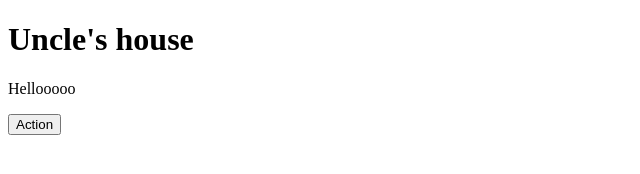
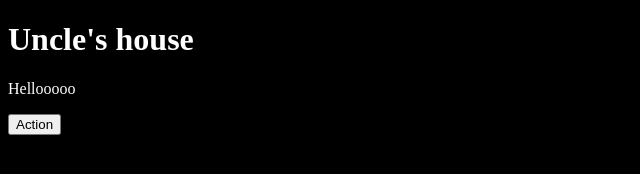
Before and after one commit to hgcl/text-adventure, a website: page game.html in a window 1280 px wide. Shown: the whole page, without its empty margins (0-640 px from the left). Drawn offline with Linux system fonts and the light colour scheme.

Commit message:
style: create `global.css`

```diff
--- a/game.html
+++ b/game.html
@@ -4,6 +4,7 @@
     <title>Text adventure</title>
     <meta charset="utf-8" />
     <meta name="viewport" content="width=device-width, initial-scale=1" />
+    <link href="global.css" rel="stylesheet" />
   </head>
   <body>
     <h1 id="curr-scene">Current scene</h1>
@@ -18,7 +19,10 @@
         return this.strategy();
       };
 
-      // Scenes
+      /**
+       * SCENES
+       */
+
       let scene1 = function () {
         console.log("Scene 1 logic here");
 
--- /dev/null
+++ b/global.css
@@ -0,0 +1,4 @@
+body {
+  background: black;
+  color: white;
+}
```
Also changed, not shown: index.html (+1 -0 lines).
